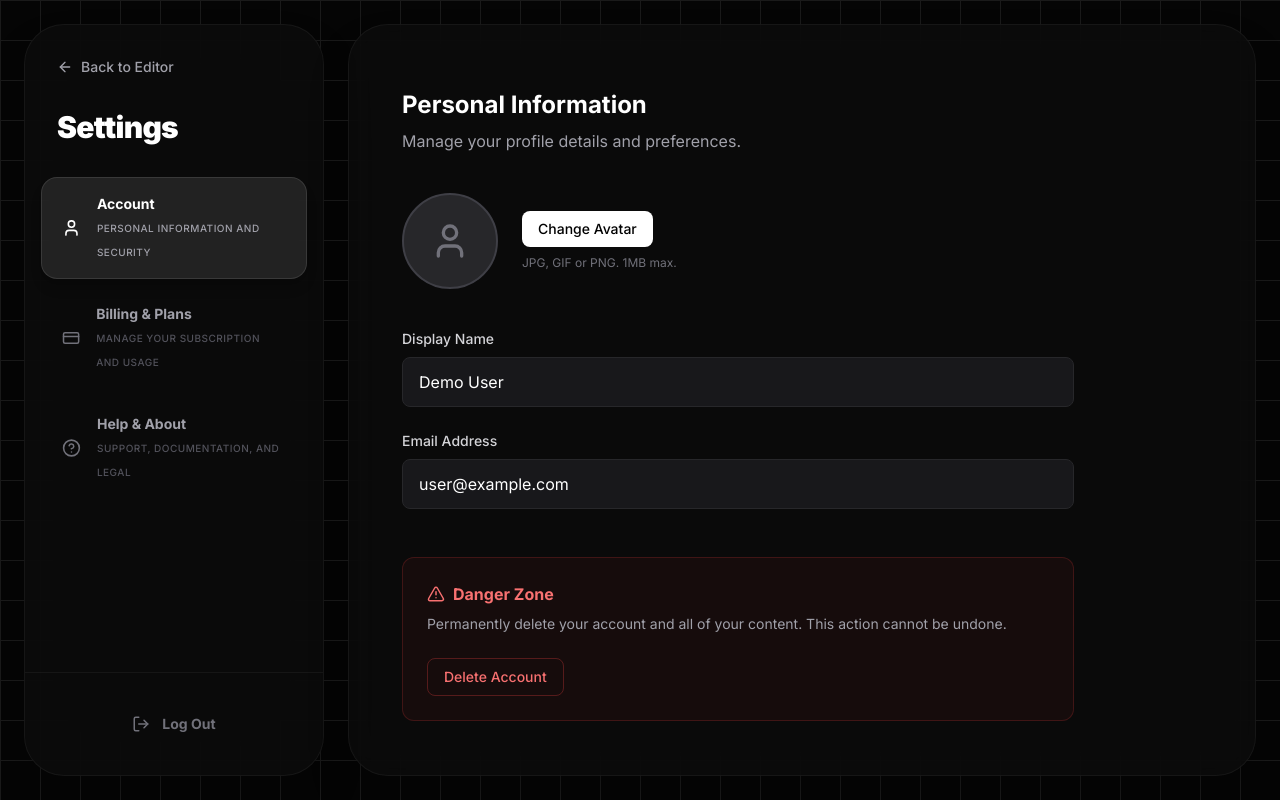
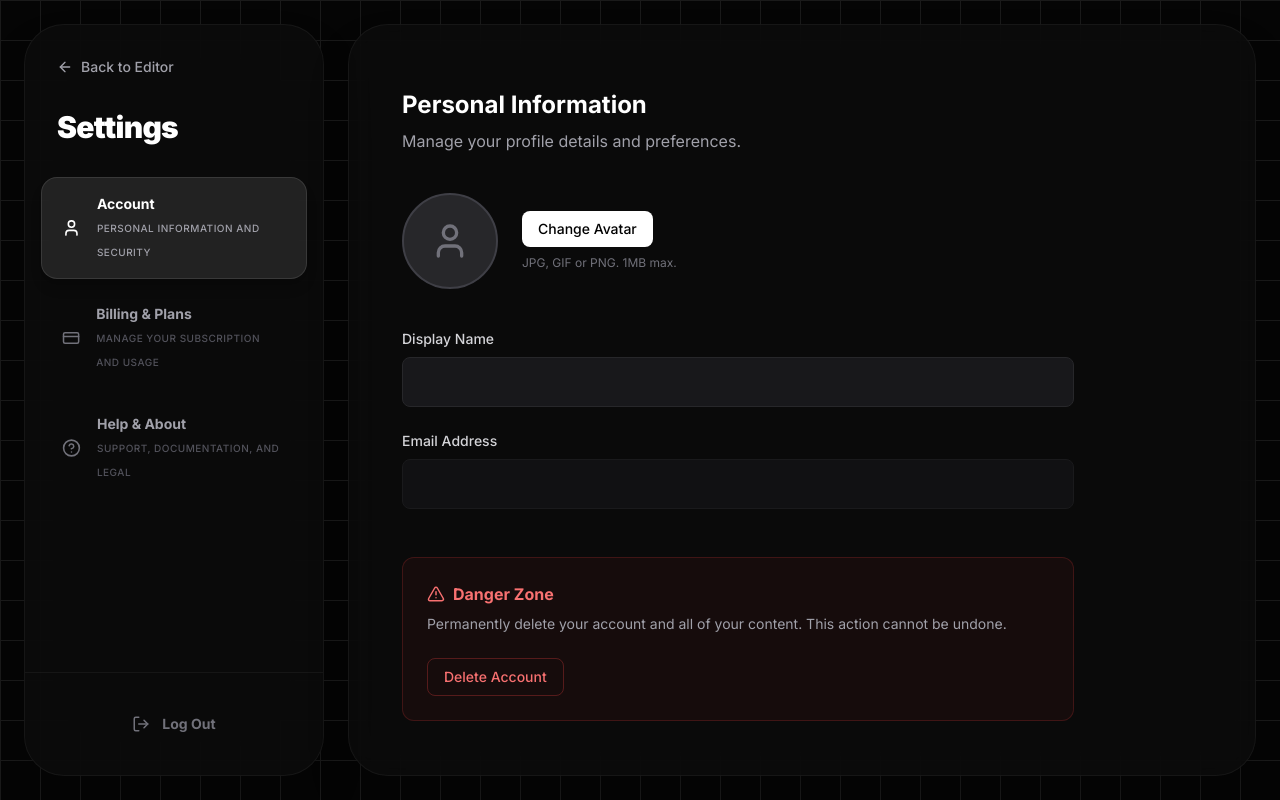
Before and after one commit to ChetanG111/app-s, a Next.js app: page /settings in a window 1280 px wide. Built offline with nearby package versions, Linux system fonts and the light colour scheme; no server answers.

Commit message:
Update settings profile with user details and hide avatar change for OAuth

```diff
--- a/app/settings/page.tsx
+++ b/app/settings/page.tsx
@@ -2,8 +2,9 @@
 
 import React, { useState } from 'react';
 import Link from 'next/link';
+import { useSession } from 'next-auth/react';
 import {
-    User,
+    User as UserIcon,
     CreditCard,
     HelpCircle,
     ArrowLeft,
@@ -32,7 +33,7 @@ interface TabItem {
 // --- Configuration ---
 
 const TABS: TabItem[] = [
-    { id: 'account', label: 'Account', icon: User, description: 'Personal information and security' },
+    { id: 'account', label: 'Account', icon: UserIcon, description: 'Personal information and security' },
     { id: 'billing', label: 'Billing & Plans', icon: CreditCard, description: 'Manage your subscription and usage' },
     { id: 'help', label: 'Help & About', icon: HelpCircle, description: 'Support, documentation, and legal' },
 ];
@@ -40,6 +41,10 @@ const TABS: TabItem[] = [
 // --- Sub-Components ---
 
 const AccountView = () => {
+    const { data: session } = useSession();
+    const user = session?.user;
+    const isOAuth = user?.image?.includes('googleusercontent.com') || !!user?.image; // Basic check for OAuth avatar
+
     return (
         <div className="max-w-2xl animate-in fade-in slide-in-from-bottom-4 duration-500">
             <div className="mb-10">
@@ -49,21 +54,35 @@ const AccountView = () => {
 
             {/* Avatar Section */}
             <div className="mb-10 flex items-center gap-6">
-                <div className="relative group cursor-pointer">
+                <div className={`relative group ${isOAuth ? 'cursor-default' : 'cursor-pointer'}`}>
                     <div className="w-24 h-24 rounded-full bg-zinc-800 flex items-center justify-center border-2 border-zinc-700 overflow-hidden">
-                        <User size={40} className="text-zinc-500" />
+                        {user?.image ? (
+                            <img src={user.image} alt={user.name || "Avatar"} className="w-full h-full object-cover" />
+                        ) : (
+                            <UserIcon size={40} className="text-zinc-500" />
+                        )}
                     </div>
+                    {!isOAuth && (
                         <div className="absolute inset-0 bg-black/60 rounded-full flex items-center justify-center opacity-0 group-hover:opacity-100 transition-opacity">
                             <Upload size={20} className="text-white" />
                         </div>
+                    )}
                 </div>
                 <div>
+                    {!isOAuth ? (
+                        <>
                             <button className="bg-white text-black px-4 py-2 rounded-lg font-medium text-sm hover:bg-zinc-200 transition-colors mb-2">
                                 Change Avatar
                             </button>
                             <p className="text-zinc-500 text-xs">
                                 JPG, GIF or PNG. 1MB max.
                             </p>
+                        </>
+                    ) : (
+                        <p className="text-zinc-500 text-sm italic">
+                            Avatar managed via Google Account
+                        </p>
+                    )}
                 </div>
             </div>
 
@@ -73,16 +92,18 @@ const AccountView = () => {
                     <label className="text-sm font-medium text-zinc-300">Display Name</label>
                     <input
                         type="text"
-                        defaultValue="Demo User"
-                        className="w-full bg-zinc-900 border border-zinc-800 rounded-lg px-4 py-3 text-white focus:outline-none focus:border-white/20 focus:ring-1 focus:ring-white/20 transition-all"
+                        defaultValue={user?.name || ""}
+                        readOnly={isOAuth}
+                        className={`w-full bg-zinc-900 border border-zinc-800 rounded-lg px-4 py-3 text-white focus:outline-none transition-all ${isOAuth ? 'opacity-60 cursor-not-allowed' : 'focus:border-white/20 focus:ring-1 focus:ring-white/20'}`}
                     />
                 </div>
                 <div className="grid gap-2">
                     <label className="text-sm font-medium text-zinc-300">Email Address</label>
                     <input
                         type="email"
-                        defaultValue="user@example.com"
-                        className="w-full bg-zinc-900 border border-zinc-800 rounded-lg px-4 py-3 text-white focus:outline-none focus:border-white/20 focus:ring-1 focus:ring-white/20 transition-all"
+                        defaultValue={user?.email || ""}
+                        readOnly
+                        className="w-full bg-zinc-900 border border-zinc-800 rounded-lg px-4 py-3 text-white opacity-60 cursor-not-allowed outline-none"
                     />
                 </div>
             </div>
--- a/app/signup/page.tsx
+++ b/app/signup/page.tsx
@@ -4,6 +4,7 @@ import React, { useState } from 'react';
 import Link from 'next/link';
 import { motion } from 'framer-motion';
 import { Mail, ArrowRight, Chrome, Lock, User, Sparkles } from 'lucide-react';
+import { signIn } from 'next-auth/react';
 
 export default function SignupPage() {
     const [name, setName] = useState("");
@@ -13,6 +14,10 @@ export default function SignupPage() {
     const handleSubmit = (e: React.FormEvent) => {
         e.preventDefault();
         console.log("Signup submitted:", { name, email, password });
+    };
+
+    const handleGoogleSignUp = () => {
+        signIn("google", { callbackUrl: "/" });
     };
 
     const isReady = name.length > 0 && email.length > 0 && password.length > 0;
@@ -50,7 +55,10 @@ export default function SignupPage() {
                         </div>
 
                         {/* Social Login */}
-                        <button className="w-full flex items-center justify-center gap-3 bg-white text-black h-13 py-3.5 rounded-2xl font-black text-sm hover:bg-zinc-200 transition-all active:scale-[0.98] mb-5 group">
+                        <button
+                            onClick={handleGoogleSignUp}
+                            className="w-full flex items-center justify-center gap-3 bg-white text-black h-13 py-3.5 rounded-2xl font-black text-sm hover:bg-zinc-200 transition-all active:scale-[0.98] mb-5 group"
+                        >
                             <Chrome size={20} className="text-black" />
                             <span>
                                 Sign up with Google
```
Lines whose indentation alone changed are shown as unchanged.
